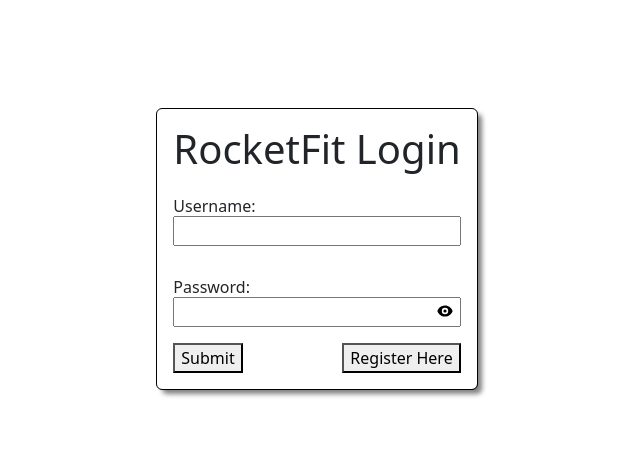
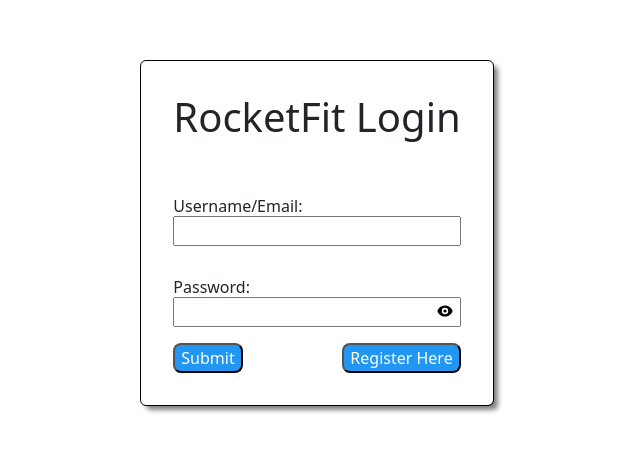
Before and after one commit to talemu/RocketFit, a React (Vite) app in the folder rocket-fit-front/client/: page /login in a window 1280 px wide. Shown: the part 167-618 px from the top of the page, without its empty margins (323-963 px from the left). Built offline with nearby package versions, Linux system fonts and the light colour scheme; the HTML template or start-up script is replaced by a standard one.

Commit message:
Made Modifications to Authentication Registration page, animated buttons

```diff
--- a/rocket-fit-front/client/package.json
+++ b/rocket-fit-front/client/package.json
@@ -14,6 +14,7 @@
     "@chakra-ui/react": "^2.8.2",
     "@emotion/react": "^11.11.4",
     "@emotion/styled": "^11.11.5",
+    "@tremor/react": "^3.16.2",
     "axios": "^1.5.0",
     "bootstrap": "^5.3.3",
     "chart.js": "^4.4.2",
--- a/rocket-fit-front/client/src/App.tsx
+++ b/rocket-fit-front/client/src/App.tsx
@@ -10,14 +10,11 @@ import styled from "styled-components";
 import WorkoutTemplatesPage from "./pages/WorkoutsTemplatesPage";
 import Base from "./components/Base";
 import CustomizeWorkout from "./pages/CustomizeWorkout";
-import "bootstrap/dist/css/bootstrap.min.css";
 import UnauthorizedPage from "./pages/UnauthorizedPage";
 import RegistrationPage from "./pages/RegistrationPage";
 import TrackProgressPage from "./pages/TrackProgressPage";
 
-const Border = styled.div`
-  padding: 1em;
-`;
+const Border = styled.div``;
 
 function App() {
   const [trigger, setTrigger] = useState<boolean>(true);
@@ -46,8 +43,8 @@ function App() {
               path="/login"
               element={<AuthenticationPage sendDataToParent={handleAuthData} />}
             />
+            <Route path="/register" Component={RegistrationPage} />
             <Route path="/progress" Component={TrackProgressPage} />
-            <Route path="/register" Component={RegistrationPage} />
             <Route
               path="/myworkouts"
               element={
--- a/rocket-fit-front/client/src/components/AuthenticationInput.tsx
+++ b/rocket-fit-front/client/src/components/AuthenticationInput.tsx
@@ -7,6 +7,7 @@ import {
   Input,
   InputGroup,
   InputRightElement,
+  Button,
 } from "@chakra-ui/react";
 import { HiEye, HiEyeOff } from "react-icons/hi";
 
@@ -41,13 +42,15 @@ const StyledEyeButton = styled(IconButton)`
   margin-right: 0.5em;
 `;
 
-const SubmitButton = styled.button``;
-
-const RegisterButton = styled.button``;
+const PageButton = styled(Button)`
+  background-color: #2196f3;
+  color: white;
+  border-radius: 0.5em;
+`;
 
 const ButtonLink = styled(Link)`
   text-decoration: none;
-  color: black;
+  color: white;
 `;
 
 const SpinnerDiv = styled.div`
@@ -112,7 +115,7 @@ const AuthenticationInput = ({ sendDataToPage }: Props) => {
   return (
     <>
       <LoginDiv>
-        <LoginHeader2>Username:</LoginHeader2>
+        <LoginHeader2>Username/Email:</LoginHeader2>
         <LoginInput
           key={1}
           type="text"
@@ -149,12 +152,12 @@ const AuthenticationInput = ({ sendDataToPage }: Props) => {
         </SpinnerDiv>
       ) : (
         <ButtonDiv>
-          <SubmitButton onClick={SubmitLogin} onKeyDown={handleEnterDown}>
+          <PageButton onClick={SubmitLogin} onKeyDown={handleEnterDown}>
             Submit
-          </SubmitButton>
-          <RegisterButton>
+          </PageButton>
+          <PageButton>
             <ButtonLink to={"/register"}>Register Here</ButtonLink>
-          </RegisterButton>
+          </PageButton>
         </ButtonDiv>
       )}
     </>
--- a/rocket-fit-front/client/src/components/Navbar.tsx
+++ b/rocket-fit-front/client/src/components/Navbar.tsx
@@ -5,7 +5,8 @@ import { useEffect, useState } from "react";
 
 const Nav = styled.nav`
   text-align: right;
-  padding-right: 2em;
+  padding: 1em 2em 2em 0em;
+  background-color: #2196f3;
 `;
 
 const NavButton = styled.button`
@@ -23,7 +24,10 @@ const Navbar = ({ authId, sendDataToParent }: Props) => {
   const [show, setShow] = useState<boolean>(true);
 
   useEffect(() => {
-    if (window.location.href.includes("login")) {
+    if (
+      window.location.href.includes("login") ||
+      window.location.href.includes("register")
+    ) {
       setShow(false);
     } else {
       setShow(true);
--- a/rocket-fit-front/client/src/components/RegistrationPageComponents/RegisterInputs.tsx
+++ b/rocket-fit-front/client/src/components/RegistrationPageComponents/RegisterInputs.tsx
@@ -2,12 +2,12 @@ import React, { KeyboardEvent, useState } from "react";
 import styled from "styled-components";
 import authUserService from "../../services/authUserService";
 import { useNavigate } from "react-router-dom";
+import Spinner from "../Spinner";
+import { Button } from "@chakra-ui/react";
 
 const FormContent = styled.div`
   width: 100%;
 `;
-
-const InputDiv = styled.div``;
 
 const InputHeader = styled.h2`
   margin: 1em 0em 0.5em 0em;
@@ -21,12 +21,16 @@ const ShowPasswordDiv = styled.div`
   padding-top: 1em;
 `;
 
-const SubmitButton = styled.button`
+const PageButton = styled(Button)`
   margin: 1em 0em 0em 0em;
+  background-color: #2196f3;
+  color: white;
+  border-radius: 0.5em;
 `;
 
-const SubmitDiv = styled.div`
-  margin: 1em 0em;
+const ButtonDiv = styled.div`
+  display: flex;
+  justify-content: space-between;
 `;
 
 const ErrorDiv = styled.div`
@@ -47,6 +51,7 @@ const RegisterInputs = () => {
   const [passwordTwo, setPasswordTwo] = useState<string>("");
   const [showPassword, setShowPassword] = useState<boolean>(false);
   const [errorMessage, setErrorMessage] = useState<string>("");
+  const [spinner, setSpinner] = useState<boolean>(false);
 
   const handleInputChange = (
     event: React.ChangeEvent<HTMLInputElement>,
@@ -76,6 +81,7 @@ const RegisterInputs = () => {
 
   const ValidateRegistration = () => {
     //email validation
+    setSpinner(true);
     if (
       email.length < 8 ||
       !email.includes("@") ||
@@ -85,22 +91,22 @@ const RegisterInputs = () => {
         !email.includes(".edu") &&
         !email.includes(".org"))
     ) {
-      setErrorMessage("Invalid Email Address");
+      handleError("Invalid Email Address");
       return;
     }
     //username validation
     if (username.length < 3) {
-      setErrorMessage("Username must be at least 3 characters long");
+      handleError("Username must be at least 3 characters long");
       return;
     }
     //password validation
     if (password.length < 8) {
-      setErrorMessage("Password must be at least 8 characters long");
+      handleError("Password must be at least 8 characters long");
       return;
     }
     //password match validation
     if (password !== passwordTwo) {
-      setErrorMessage("Passwords Do Not Match");
+      handleError("Passwords Do Not Match");
       return;
     }
     // checking if email or username exists in database
@@ -112,7 +118,7 @@ const RegisterInputs = () => {
       if (validity == "Valid") {
         SubmitRegistration();
       }
-      setErrorMessage(validity);
+      handleError(validity);
     });
   };
 
@@ -128,10 +134,20 @@ const RegisterInputs = () => {
         console.log(response.data);
         console.log("Submitted");
         Navigate("/login");
+        setSpinner(false);
       })
       .catch((error) => {
         console.log(error);
       });
+  };
+
+  const handleError = (message: string) => {
+    setErrorMessage(message);
+    setSpinner(false);
+  };
+
+  const NavigateToLogin = () => {
+    Navigate("/login");
   };
 
   return (
@@ -177,9 +193,16 @@ const RegisterInputs = () => {
         />{" "}
         Show Passwords
       </ShowPasswordDiv>
-      <SubmitDiv>
-        <SubmitButton onClick={ValidateRegistration}>Register</SubmitButton>
-      </SubmitDiv>
+      {spinner ? (
+        <Spinner />
+      ) : (
+        <ButtonDiv>
+          <PageButton onClick={ValidateRegistration}>Register</PageButton>
+          <PageButton onClick={NavigateToLogin}>
+            Already Have an Account? Login.
+          </PageButton>
+        </ButtonDiv>
+      )}
     </FormContent>
   );
 };
--- a/rocket-fit-front/client/src/pages/AuthenticationPage.tsx
+++ b/rocket-fit-front/client/src/pages/AuthenticationPage.tsx
@@ -5,11 +5,12 @@ import { Container, Box } from "@chakra-ui/react";
 
 const LoginHeader1 = styled.h1``;
 
-const ErrorMessage = styled.div`
-  background-color: red;
+const ErrorMessage = styled.div<{ invalidLogin: boolean }>`
+  background: ${(props) => (props.invalidLogin ? "red" : "transparent")};
+  height: 2em;
+  width: 100%;
+  text-align: center;
 `;
-
-const EmptyDiv = styled.div``;
 
 const ContainerDiv = styled(Container)`
   display: flex;
@@ -24,7 +25,7 @@ const BoxDiv = styled(Box)`
   align-items: center;
   width: max-content;
   outline: 0.5px solid black;
-  padding: 1em;
+  padding: 2em;
   box-shadow: 5px 5px 5px grey;
   border-radius: 5px;
 `;
@@ -52,9 +53,11 @@ const AuthenticationPage = ({ sendDataToParent }: Props) => {
         <BoxDiv>
           <LoginHeader1>RocketFit Login</LoginHeader1>
           {invalidLogin ? (
-            <ErrorMessage>Incorrect Username and/or Password</ErrorMessage>
+            <ErrorMessage invalidLogin={invalidLogin}>
+              Incorrect Login
+            </ErrorMessage>
           ) : (
-            <EmptyDiv></EmptyDiv>
+            <ErrorMessage invalidLogin={false}></ErrorMessage>
           )}
           <AuthenticationInput sendDataToPage={handleInputData} />
         </BoxDiv>
--- a/rocket-fit-front/client/src/pages/ChooseWorkoutPage.tsx
+++ b/rocket-fit-front/client/src/pages/ChooseWorkoutPage.tsx
@@ -13,14 +13,32 @@ interface Props {
 const ContentDiv = styled.div`
   display: flex;
   flex-direction: column;
-  width: 10em;
 `;
 
 const WorkoutButton = styled.button`
   margin: 1em;
+  text-align: start;
+
+  display: inline-block;
+  vertical-align: middle;
+  -webkit-transform: perspective(0.5em) translateZ(0);
+  transform: perspective(0.5em) translateZ(0);
+  box-shadow: 0 0 0.5em rgba(0, 0, 0, 0);
+  -webkit-transition-duration: 0.3s;
+  transition-duration: 0.3s;
+  -webkit-transition-property: transform;
+  transition-property: transform;
+
+  &:hover,
+  &:focus,
+  &:active {
+    -webkit-transform: translateX(0.5em);
+    transform: translateX(0.5em);
+  }
 `;
 
 const ButtonLink = styled(Link)`
+  display: block;
   text-decoration: none;
   color: black;
 `;
@@ -28,20 +46,24 @@ const ButtonLink = styled(Link)`
 const ChooseWorkoutPage = ({ authId }: Props) => {
   const Navigate = useNavigate();
   const [workoutArray, setWorkouts] = useState<Workout[]>([]);
-  const [loading, setLoading] = useState<boolean>(false);
+  const [loading, setLoading] = useState<boolean>(true);
 
   if (authId == -10) {
     Navigate("/unauthorized");
   }
 
   useEffect(() => {
-    setLoading(true);
     const { request } = workoutExerciseService.getAll("/" + authId);
-    request.then((response) => {
-      const workouts = response.data as unknown[] as Workout[];
-      setWorkouts(workouts);
-      setLoading(false);
-    });
+    request
+      .then((response) => {
+        const workouts = response.data as unknown[] as Workout[];
+        setWorkouts(workouts);
+        setLoading(false);
+      })
+      .catch((error) => {
+        console.log(error);
+        setLoading(false);
+      });
   }, []);
 
   return (
```
Also changed, not shown: 1 other file (tests, documents, lock files or other folders).
